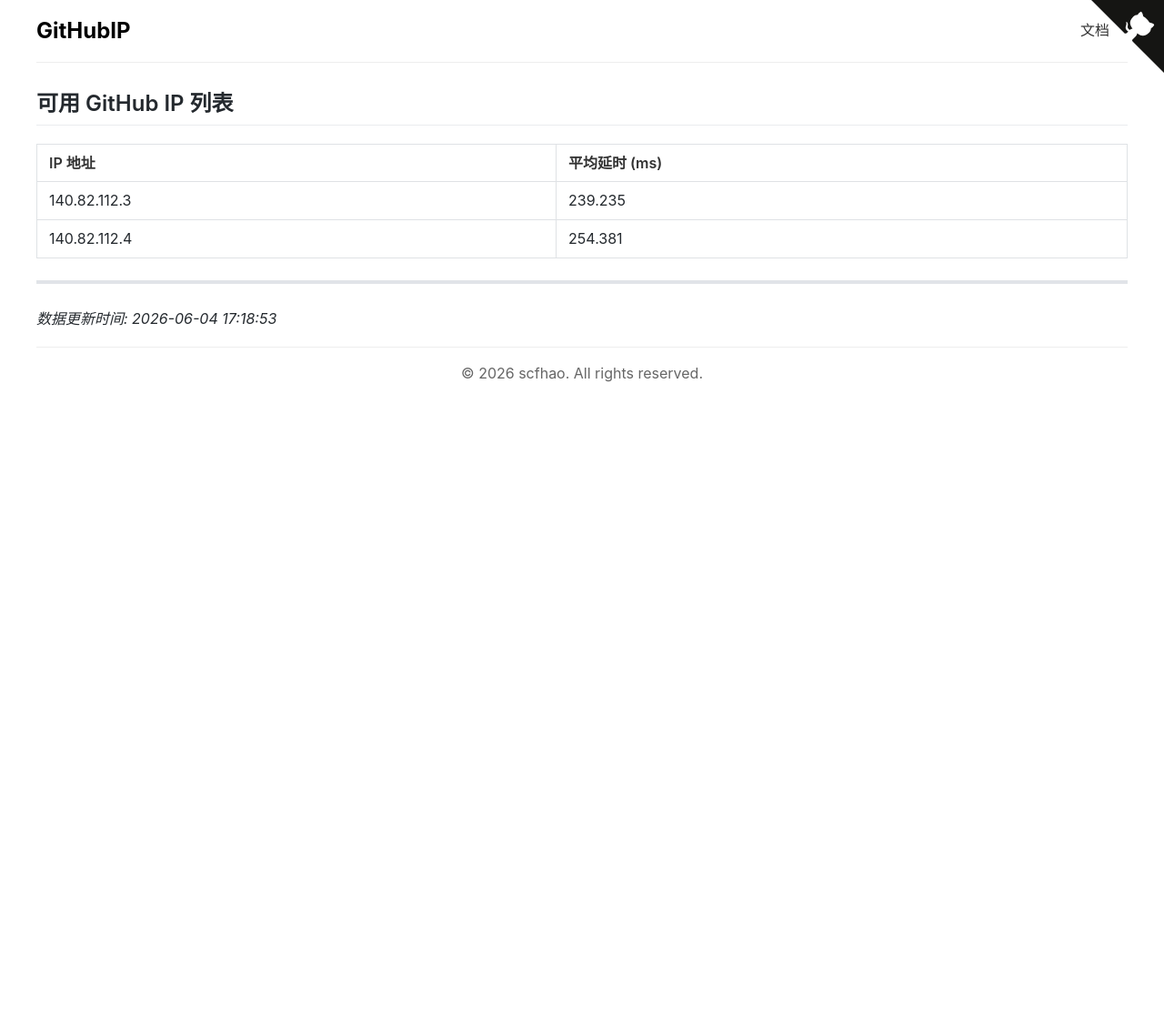
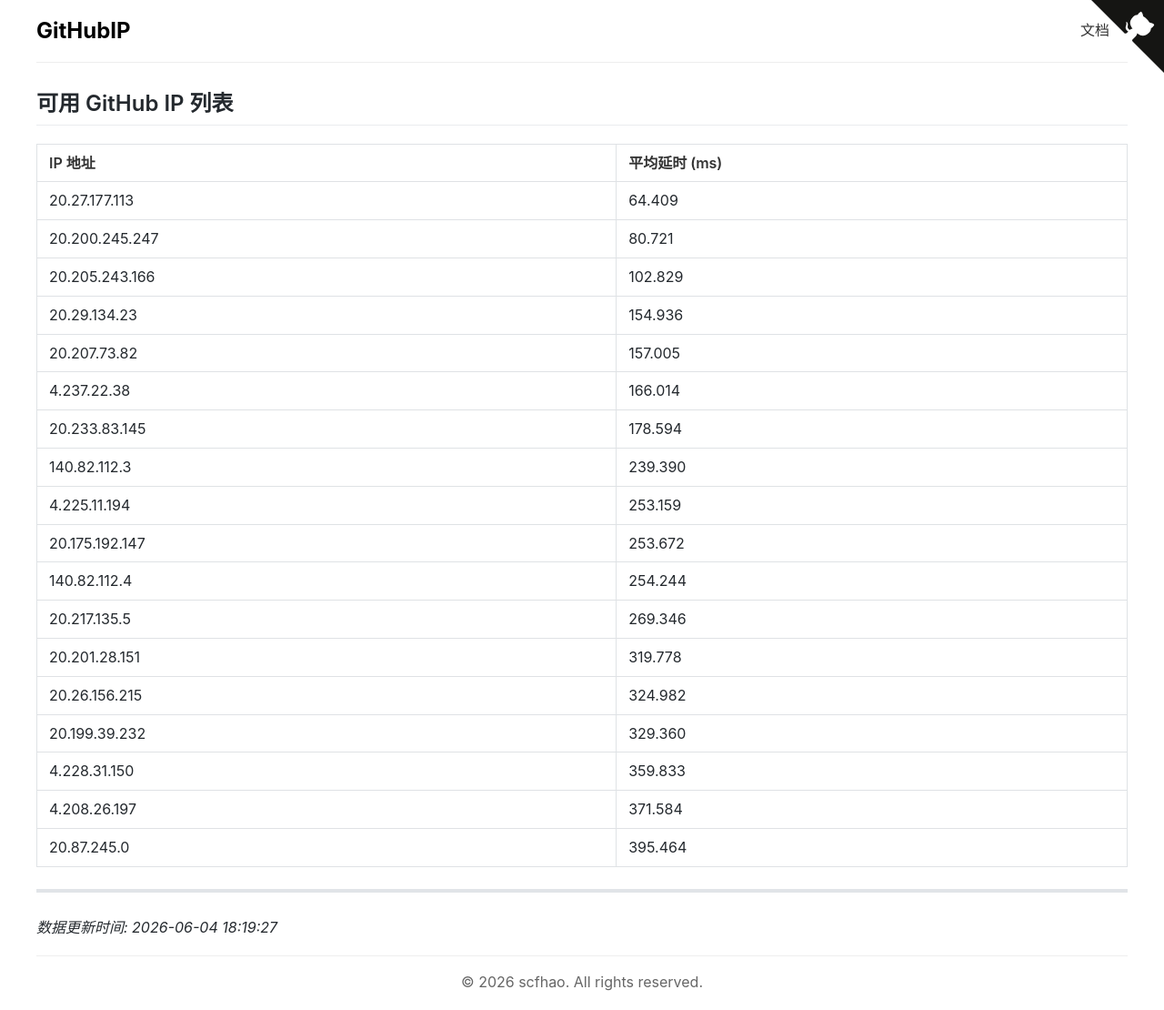
Before and after one commit to scfhao/GitHubIP, a Jekyll site: the page built from index.md, in a window 1280 px wide. Shown: the whole page at 91% size. Built offline with Jekyll 4.4.1, drawn with Linux system fonts in a browser that asks for light colours; before the commit the page ends 900 px from its top, so only the background shows below that.

Commit message:
自动脚本执行 - 2026-06-04 18:19:27

```diff
--- a/index.md
+++ b/index.md
@@ -1,16 +1,32 @@
 ---
 layout: home
 title: GitHub IP 列表
-date: 2026-06-04 17:18:53
+date: 2026-06-04 18:19:27
 ---
 
 ## 可用 GitHub IP 列表
 
 | IP 地址 | 平均延时 (ms) |
 |---------|--------------|
-| 140.82.112.3 | 239.235 |
-| 140.82.112.4 | 254.381 |
+| 20.27.177.113 | 64.409 |
+| 20.200.245.247 | 80.721 |
+| 20.205.243.166 | 102.829 |
+| 20.29.134.23 | 154.936 |
+| 20.207.73.82 | 157.005 |
+| 4.237.22.38 | 166.014 |
+| 20.233.83.145 | 178.594 |
+| 140.82.112.3 | 239.390 |
+| 4.225.11.194 | 253.159 |
+| 20.175.192.147 | 253.672 |
+| 140.82.112.4 | 254.244 |
+| 20.217.135.5 | 269.346 |
+| 20.201.28.151 | 319.778 |
+| 20.26.156.215 | 324.982 |
+| 20.199.39.232 | 329.360 |
+| 4.228.31.150 | 359.833 |
+| 4.208.26.197 | 371.584 |
+| 20.87.245.0 | 395.464 |
 
 ---
 
-*数据更新时间: 2026-06-04 17:18:53*
+*数据更新时间: 2026-06-04 18:19:27*
```
